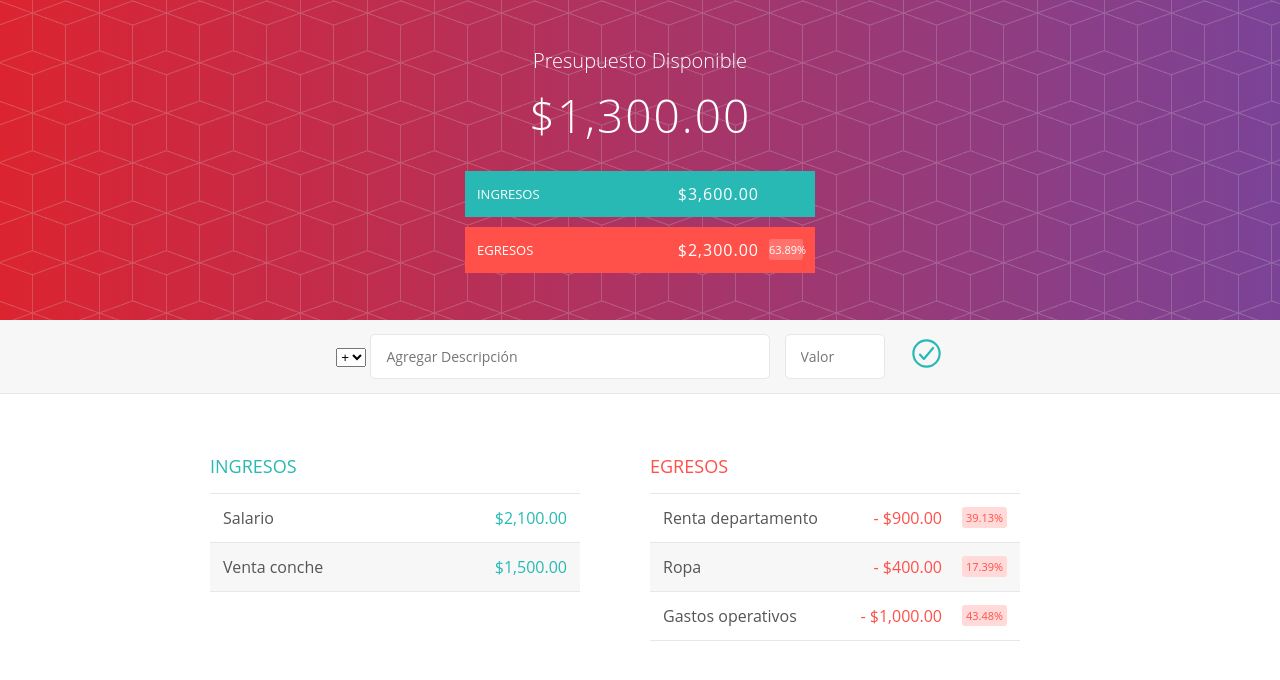
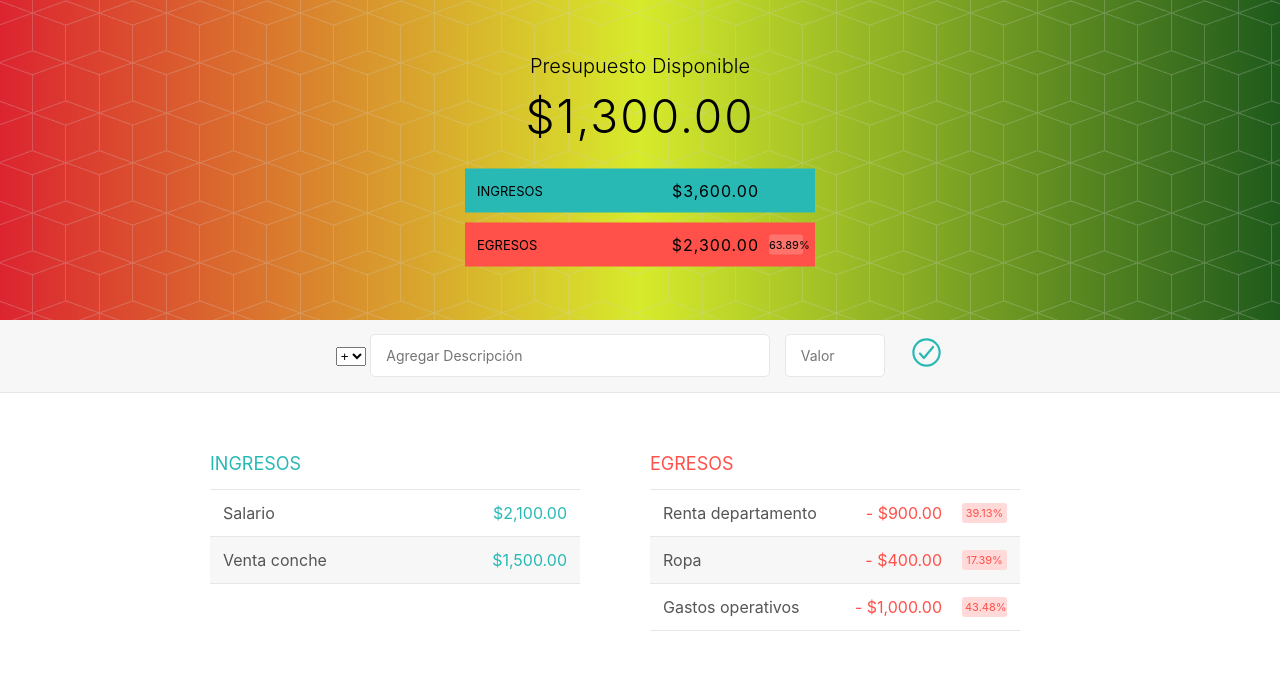
Before and after one commit to Miguel1126/Budget_App, a plain HTML site: page index.html in a window 1280 px wide. Drawn offline with nearby package versions, Linux system fonts and the light colour scheme.

Commit message:
Changing styles

```diff
--- a/css/styles.css
+++ b/css/styles.css
@@ -12,7 +12,7 @@
 
 body {
     color: #555;
-    font-family: Open Sans;
+    font-family: Open system-ui, -apple-system, BlinkMacSystemFont, 'Segoe UI', Roboto, Oxygen, Ubuntu, Cantarell, 'Open Sans', 'Helvetica Neue', sans-serif;
     font-size: 16px;
     position: relative;
     height: 100vh;
@@ -32,9 +32,9 @@ body {
     padding-top: 150px;
     padding-bottom: 100px;
     color: #fff;
-    background: url(fondo.png), #7b4397;
-    background: url(fondo.png), -webkit-gradient(linear, right top, left top, from(#7b4397), to(#dc2430));
-    background: url(fondo.png), linear-gradient(to left, #7b4397, #dc2430)
+    background: url(fondo.png), #1f5a1c;
+    background: url(fondo.png), -webkit-gradient(linear, right top, left top, from(#1f5a1c),to(#d7ea2b), to(#dc2430));
+    background: url(fondo.png), linear-gradient(to left, #1f5a1c, #d7ea2b, #dc2430)
 }
 
 .budget {
@@ -43,7 +43,7 @@ body {
     top: 50%;
     left: 50%;
     transform: translate(-50%, -50%);
-    color: #fff;
+    color: #000;
 }
 
 .budget_title{
@@ -80,7 +80,7 @@ body {
 .budget_egress--text {
     float: left;
     font-size: 13px;
-    color: #fff;
+    color: #000;
     margin-top: 2px;
 }
 
```
